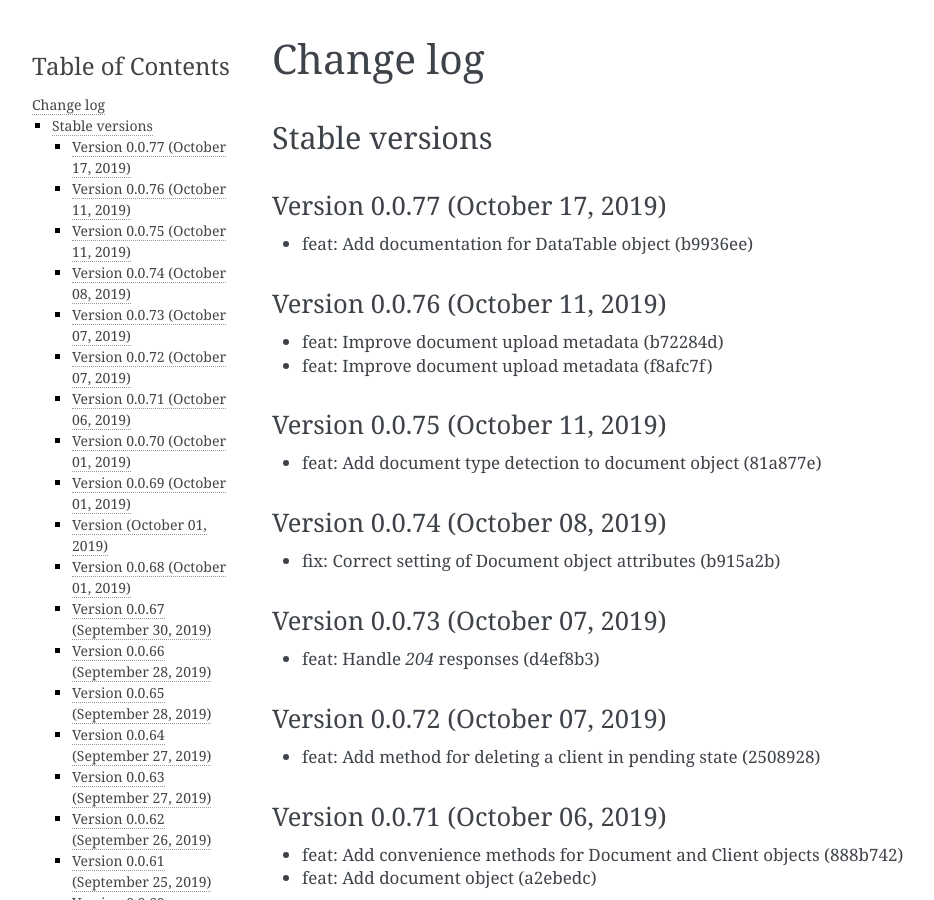
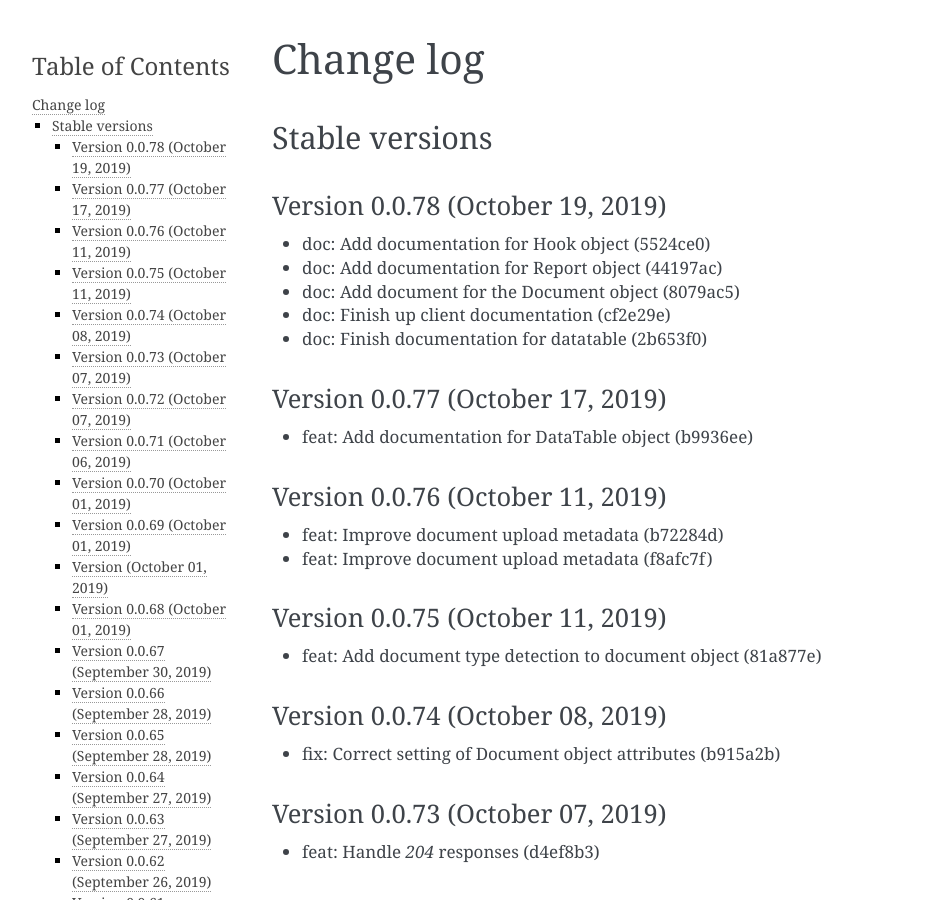
Before and after one commit to mobidevke/PyFineract, a Sphinx documentation site: the page built from docs/changes.rst, in a window 1280 px wide and 900 px high. Shown: the whole window, without its empty margins (148-1082 px from the left). Built offline with Sphinx 7.4.7, drawn with Linux system fonts in a browser that asks for light colours; formulas are drawn with MathJax 3.

Commit message:
Publish version 0.0.78

```diff
--- a/docs/changes.rst
+++ b/docs/changes.rst
@@ -3,6 +3,15 @@ Change log
 
 Stable versions
 ~~~~~~~~~~~~~~~
+
+Version 0.0.78 (October 19, 2019)
+-------------------------------------
+
+* doc: Add documentation for Hook object (5524ce0)
+* doc: Add documentation for Report object (44197ac)
+* doc: Add document for the Document object (8079ac5)
+* doc: Finish up client documentation (cf2e29e)
+* doc: Finish documentation for datatable (2b653f0)
 
 Version 0.0.77 (October 17, 2019)
 -------------------------------------
--- a/setup.py
+++ b/setup.py
@@ -2,7 +2,7 @@ import textwrap
 
 import setuptools
 
-version = "0.0.77"
+version = "0.0.78"
 
 if __name__ == '__main__':
     setuptools.setup(
```
